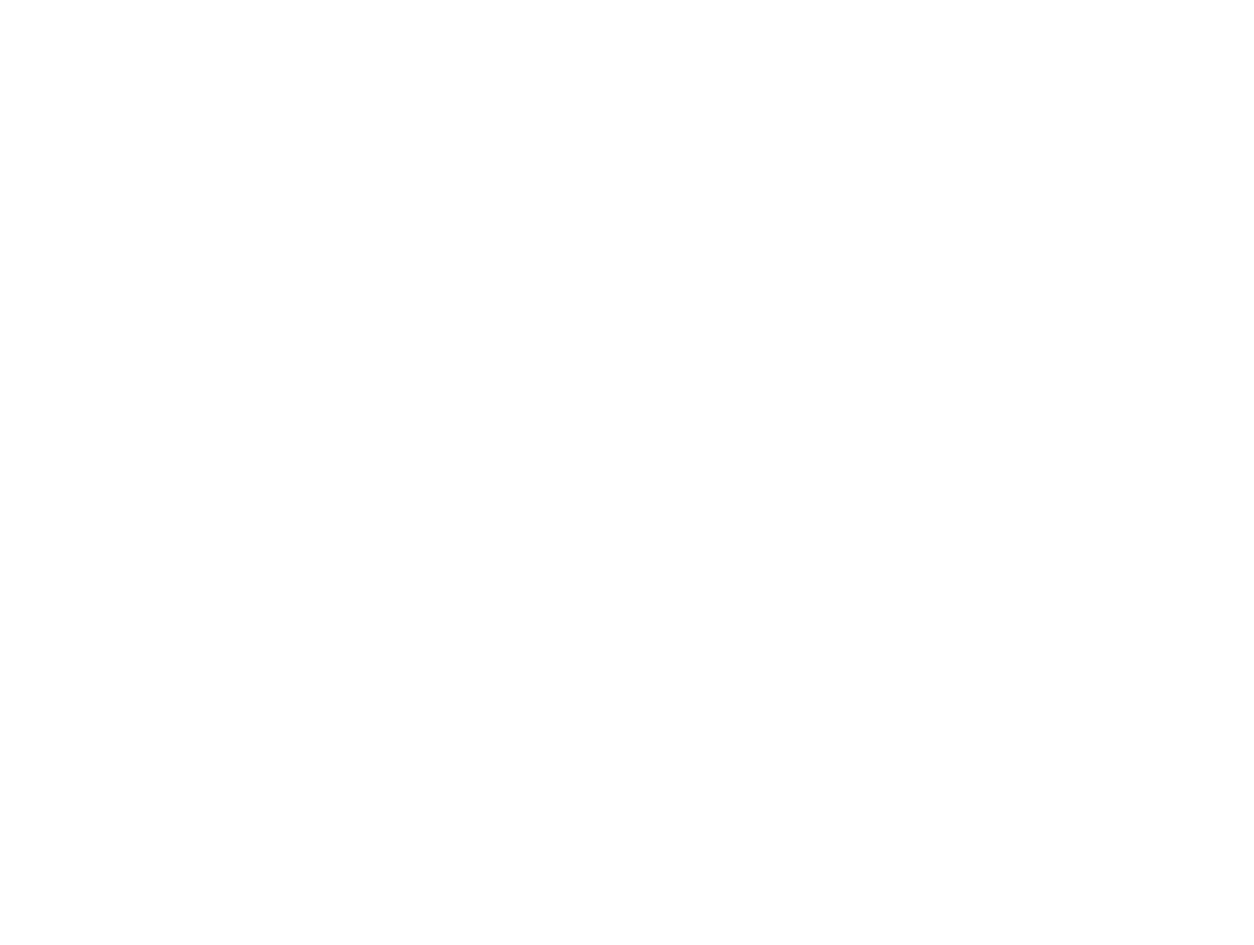
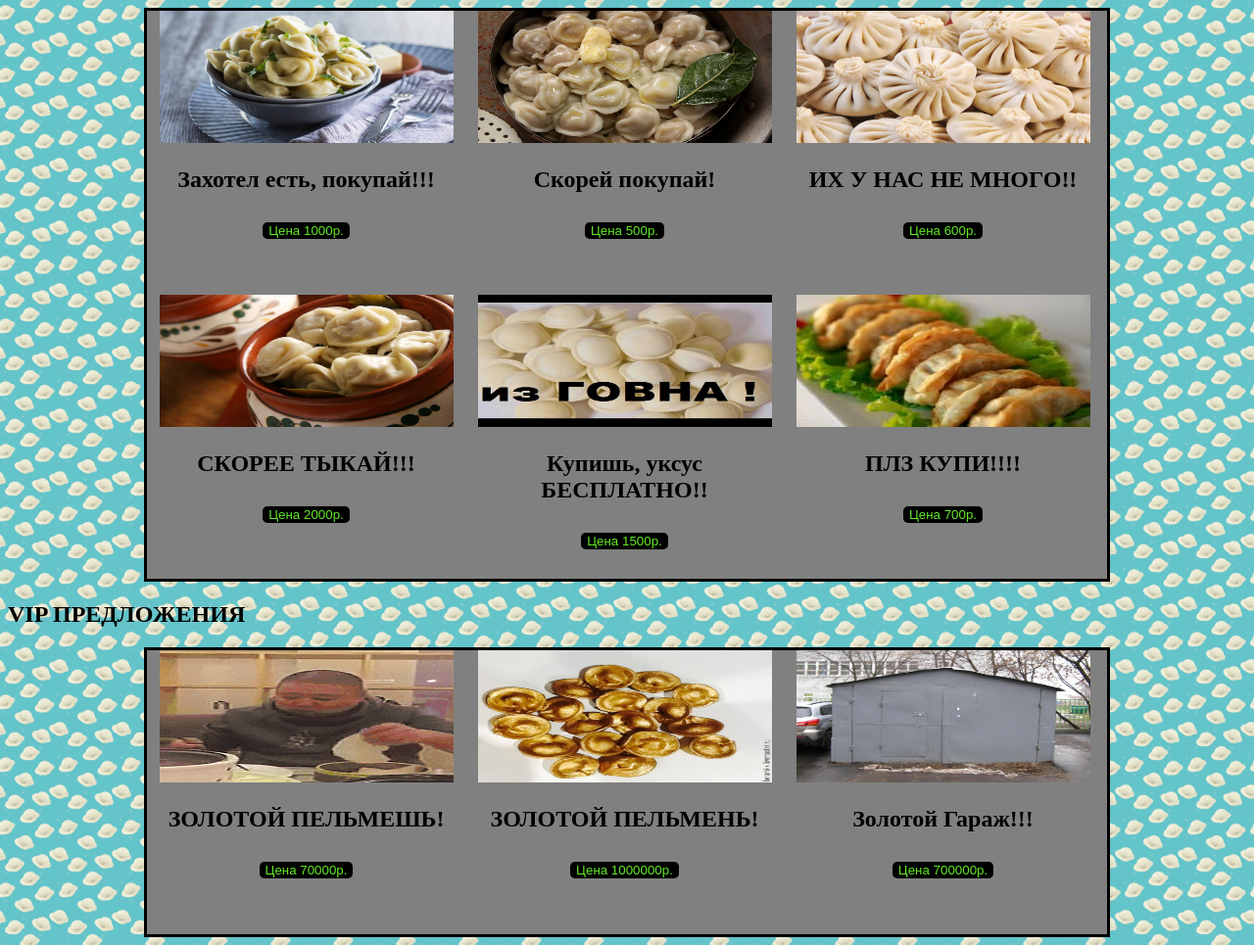
Before and after one commit to SuperGun158/Pelmenay_Ot_Koroly, a plain HTML site: page index1.html in a window 1280 px wide. Shown: the whole page at 98% size. Before the commit the page ends 800 px from the top, so only its background shows below. Drawn offline with Linux system fonts and the light colour scheme.

Commit message:
Add files via upload

```diff
--- a/index1.html
+++ b/index1.html
@@ -6,6 +6,95 @@
     <link rel="stylesheet" href="stely1.css">
 </head>
 <body>
-
+    <div class="main">
+       <div class="block flex">
+            <div class="box">
+                <img src="800.jpg"/>
+                <h2>
+                    Захотел есть, покупай!!!
+                </h2>
+                <button>
+                    Цена 1000р.
+                </button>
+            </div>
+            <div class="box">
+                <img src="1g.jpg"/>
+                <h2>
+                    Скорей покупай!
+                </h2>
+                <button>
+                    Цена 500р.
+                </button>
+            </div>
+            <div class="box">
+                <img src="2g.jpg"/>
+                <h2>
+                    ИХ У НАС НЕ МНОГО!!
+                </h2>
+                <button>
+                    Цена 600р.
+                </button>
+            </div>
+            <div class="box">
+                <img src="3g.jpg"/>
+                <h2>
+                    СКОРЕЕ ТЫКАЙ!!!
+                </h2>
+                <button>
+                    Цена 2000р.
+                </button>
+            </div>
+            <div class="box">
+                <img src="gov.jpg"/>
+                <h2>
+                    Купишь, уксус БЕСПЛАТНО!!
+                </h2>
+                <button>
+                    Цена 1500р.
+                </button>
+            </div>
+            <div class="box">
+                <img src="4g.jpeg"/>
+                <h2>
+                    ПЛЗ КУПИ!!!!
+                </h2>
+                <button>
+                    Цена 700р.
+                </button>
+            </div>
+        </div>
+        <h2>
+                VIP ПРЕДЛОЖЕНИЯ
+            </h2>
+        <div class="block flex">
+            <div class="box">
+                <img src="vgif-ru-19883.gif"/>
+                <h2>
+                    ЗОЛОТОЙ ПЕЛЬМЕШЬ!
+                </h2>
+                <button>
+                    Цена 70000р.
+                </button>
+            </div>
+            <div class="box">
+                <img src="gold.jpg"/>
+                <h2>
+                    ЗОЛОТОЙ ПЕЛЬМЕНЬ!
+                </h2>
+                <button>
+                    Цена 1000000р.
+                </button>
+            </div>
+            <div class="box">
+                <img src="161g5u-960.jpg"/>
+                <h2>
+                    Золотой Гараж!!!
+                </h2>
+                <button>
+                    Цена 700000р.
+                </button>
+            </div>
+        </div>
+    </div>
 </body>
 </html>
--- a/stely1.css
+++ b/stely1.css
@@ -1,3 +1,34 @@
-body{
+body {
+    background-image: url(25965488-seamless-many-dumplings-blue-background--Stock-Photo.jpg);
+    background-size: 5%;
 
 }
+.main{
+    margin: 0 auto;
+}
+.box{
+    height: 290px;
+    width: 325px;
+    text-align: center
+}
+.box img{
+    width: 300px;
+    height: 135px
+}
+.box button{
+   margin: 10px;
+    border-radius: 5px;
+    background: black;
+    color: #61e825;
+    border: none;
+}
+.flex{
+    display: flex;
+    flex-wrap: wrap
+}
+.block{
+    border: 3px solid black;
+    width: 980px;
+    margin: 0 auto;
+    background: grey
+}
```
Also changed, not shown: 161g5u-960.jpg (added), 1g.jpg (added), 2g.jpg (added), 3g.jpg (added), 4g.jpeg (added), 800.jpg (added), gold.jpg (added), gov.jpg (added).
